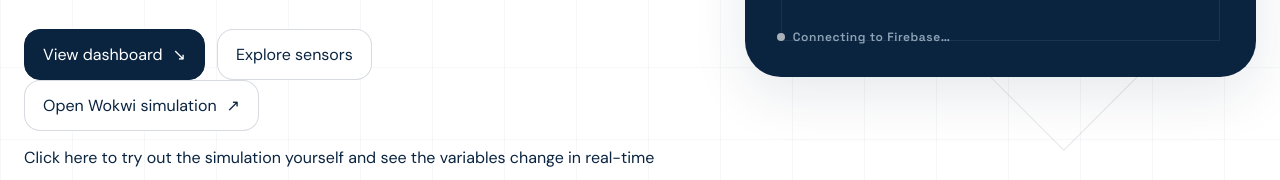
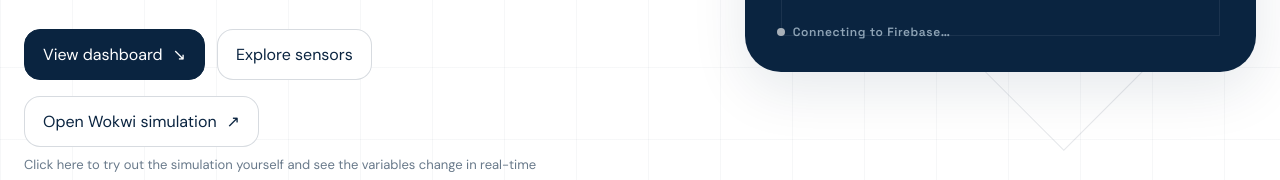
Before and after one commit to bronoway/smart-water-safety-detector, a plain HTML site: page index.html in a window 1280 px wide. Shown: the part 581-761 px from the top of the page. Drawn offline with Linux system fonts and the light colour scheme; no server answers.

Commit message:
Refactor CSS styles for improved organization

```diff
--- a/style.css
+++ b/style.css
@@ -206,6 +206,19 @@ to {
   gap:12px;
   flex-wrap:wrap;
   margin-top:32px
+}
+.wokwi-action {
+  display:flex;
+  flex-direction:column;
+  align-items:flex-start;
+  gap:8px;
+  margin-top:16px
+}
+.wokwi-note {
+  margin:0;
+  color:#68798a;
+  font-size:13px;
+  line-height:1.5
 }
 .btn {
   display:inline-flex;
```
